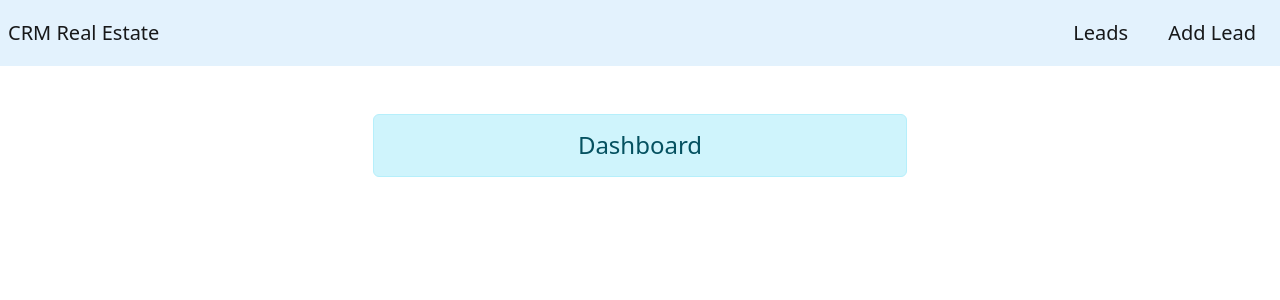
After one commit to Hizar62/CRM-real-Estate-in-Django, a Django app: page /dashboard/ in a window 1280 px wide. The commit adds this page. Shown: the top 300 px of the page. Run offline with Django 5.2, Linux system fonts and the light colour scheme; some libraries are stand-ins or nearby versions.

Commit message:
adding dashboard

```diff
--- a/CRM/urls.py
+++ b/CRM/urls.py
@@ -21,6 +21,7 @@ from recordLead import views
 urlpatterns = [
     path('admin/', admin.site.urls),
     path('', include('account.urls')),
+    path('dashboard/', views.dashboard, name='dashboard'),
     path('add/', views.add_Lead, name='addLead'),
     path('show/', views.show_Lead, name='showLead'),
     path('update/', views.update_Lead, name='updateLead'),
--- a/recordLead/templates/recordLead/add.html
+++ b/recordLead/templates/recordLead/add.html
@@ -2,8 +2,8 @@
 {% block content%}
 <div class="container centered-form">
     <div class="row justify-content-center">
+        <h4 class="text-center alert alert-info">Add Leads Data</h4>
         <div class="col-sm-6">
-            <h4 class="text-center alert alert-info">Add Leads Data</h4>
             <form action="" method="POST">
                 {% csrf_token %}
                 {{ form.as_p }}
--- a/recordLead/templates/recordLead/base.html
+++ b/recordLead/templates/recordLead/base.html
@@ -6,11 +6,32 @@
     <meta name="viewport" content="width=device-width, initial-scale=1.0">
     <title>Leads Record</title>
     <link rel="stylesheet" href="{% static  'recordLead/css/bootstrap.css'%}">
+    <style>
+        .navbar-nav {
+            margin-left: auto; /* Pushes the nav items to the right */
+        }
+    </style>
 
 </head>
 <body>
+    <nav class="navbar navbar-expand-lg navbar-light justify-content-between"style="background-color: #e3f2fd;">
+        <a class="navbar-brand m-2 h1 " href="{% url 'dashboard'%}">CRM Real Estate</a>
+        <button class="navbar-toggler" type="button" data-toggle="collapse" data-target="#navbarNav" aria-controls="navbarNav" aria-expanded="false" aria-label="Toggle navigation">
+            <span class="navbar-toggler-icon"></span>
+        </button>
+        <div class="collapse navbar-collapse ml-auto" id="navbarNav">
+            <ul class="navbar-nav ml-auto">
+                <li class="nav-item">
+                    <a class="navbar-brand h2" href="{% url 'showLead' %}">Leads</a>
+                </li>
+                <li class="nav-item">
+                    <a class="navbar-brand m-4 h2" href="{% url 'addLead' %}">Add Lead</a>
+                </li>
+            </ul>
+        </div>
+    </nav>
     <div class="container mt-5">
-        <h2 class="text-center alert alert-success">Lead Records</h2>
+        <!-- <h2 class="text-center alert alert-success">Lead Records</h2> -->
         {% block content%} {% endblock content%}
     </div>
     <script src="{% static 'recordLead/js/jquery.js'%}"></script>
--- /dev/null
+++ b/recordLead/templates/recordLead/dashboard.html
@@ -0,0 +1,11 @@
+{%extends 'recordLead/base.html'%}
+{% block content%}
+<div class="container centered-form">
+    <div class="row justify-content-center">
+        <div class="col-sm-6">
+            <h4 class="text-center alert alert-info">Dashboard</h4>
+            </form>
+        </div>
+    </div>
+</div>
+{% endblock content%}
--- a/recordLead/views.py
+++ b/recordLead/views.py
@@ -34,3 +34,6 @@ def delete_Lead(request,id):
           pi = Lead.objects.get(pk=id)
           pi.delete()
           return HttpResponseRedirect('/show')
+
+def dashboard(request):
+     return render(request, 'recordLead/dashboard.html')
```
Also changed, not shown: recordLead/templates/recordLead/show.html (+1 -16 lines).
